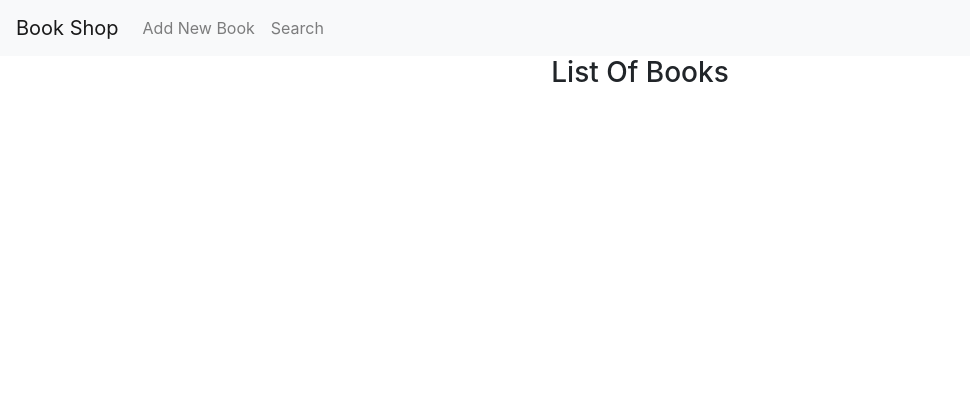
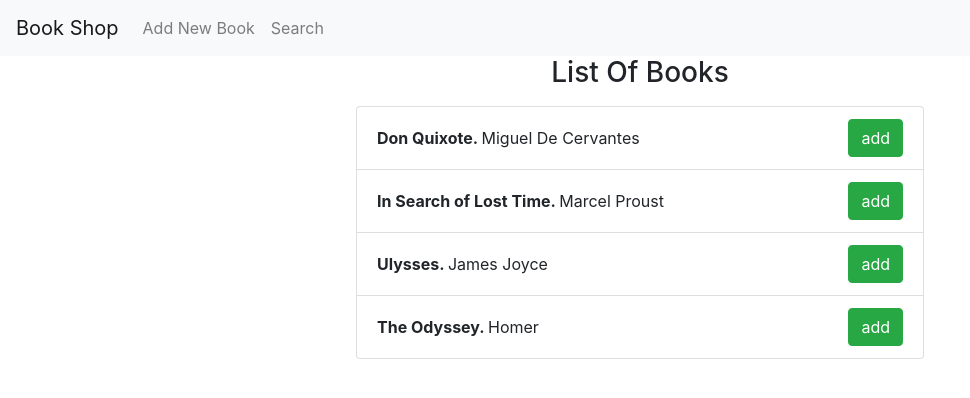
Before and after one commit to voooodoo/test, an Angular app: page /showcase in a window 1280 px wide. Shown: the top 398 px of the page, without its empty margins (0-970 px from the left). Built offline with nearby package versions, Linux system fonts and the light colour scheme; data requests are answered from the project's data file.

Commit message:
first task

```diff
--- a/src/app/app.module.ts
+++ b/src/app/app.module.ts
@@ -1,6 +1,8 @@
 import { BrowserModule } from '@angular/platform-browser';
 import { NgModule } from '@angular/core';
 import { RouterModule } from '@angular/router';
+
+import { HttpClientModule }   from '@angular/common/http';
 
 import { AppComponent } from './app.component';
 import { AppRoutingModule } from './app-routing.module';
@@ -20,7 +22,8 @@ import { SearchComponent } from './search/search.component';
   imports: [
     AppRoutingModule,
     BrowserModule,
-    RouterModule
+    RouterModule,
+    HttpClientModule
   ],
   providers: [],
   bootstrap: [AppComponent]
--- /dev/null
+++ b/src/app/http.service.ts
@@ -0,0 +1,17 @@
+import {Injectable} from '@angular/core';
+import {HttpClient, HttpHeaders} from '@angular/common/http';
+
+@Injectable()
+export class HttpService{
+
+
+    constructor(private http: HttpClient){ }
+
+    getDataBooks(url){
+        return this.http.get(url, {
+            headers: new HttpHeaders({
+              'x-auth-token': 'bad18eba1ff45jk7858b8ae88a77fa30'
+            })
+          })
+    }
+}
--- a/src/app/showcase/showcase.component.html
+++ b/src/app/showcase/showcase.component.html
@@ -1,3 +1,17 @@
 <div class="container">
   <h3 class="text-center">List Of Books</h3>
 </div>
+
+<div class="books-list-wrapper">
+  <ul class="list-group">
+    <li *ngFor = "let book of dataBooks"
+    class="list-group-item book-item"
+    ><span><b>{{book.title}}. </b> {{book.author}}</span>
+    <button
+      (click)= "addBook(book)"
+      type="button"
+      class="btn btn-success list-item-btn"
+    >add</button>
+    </li>
+  </ul>
+</div>
--- a/src/app/showcase/showcase.component.ts
+++ b/src/app/showcase/showcase.component.ts
@@ -1,14 +1,29 @@
 import { Component, OnInit } from '@angular/core';
+import { HttpService} from '../http.service';
 
 @Component({
   selector: 'app-showcase',
-  templateUrl: './showcase.component.html'
+  templateUrl: './showcase.component.html',
+  providers:[HttpService]
 })
 export class ShowcaseComponent implements OnInit {
 
-  constructor() { }
+  dataBooks:any[];
+
+  constructor(private httpService: HttpService) { }
+
+  urlBook = 'http://localhost:3004/books';
 
   ngOnInit() {
+    this.httpService.getDataBooks(this.urlBook).subscribe((data:any[]) => this.storeDataBooks(data) );
+  }
+  storeDataBooks(data) {
+    this.dataBooks=data
+  }
+  addBook(book) {
+    console.log(book);
   }
 
+
+
 }
--- a/src/styles.css
+++ b/src/styles.css
@@ -1,4 +1,5 @@
-.form-wrapper {
+.form-wrapper,
+.books-list-wrapper {
   max-width: 600px;
   margin: 0 auto;
   padding: .5rem 1rem;
@@ -8,3 +9,12 @@
   padding: 30px;
   width: 100%;
 }
+
+li.book-item {
+  display: flex;
+  justify-content: space-between;
+  align-items: center;
+}
+.list-item-btn {
+  cursor: pointer;
+}
```
